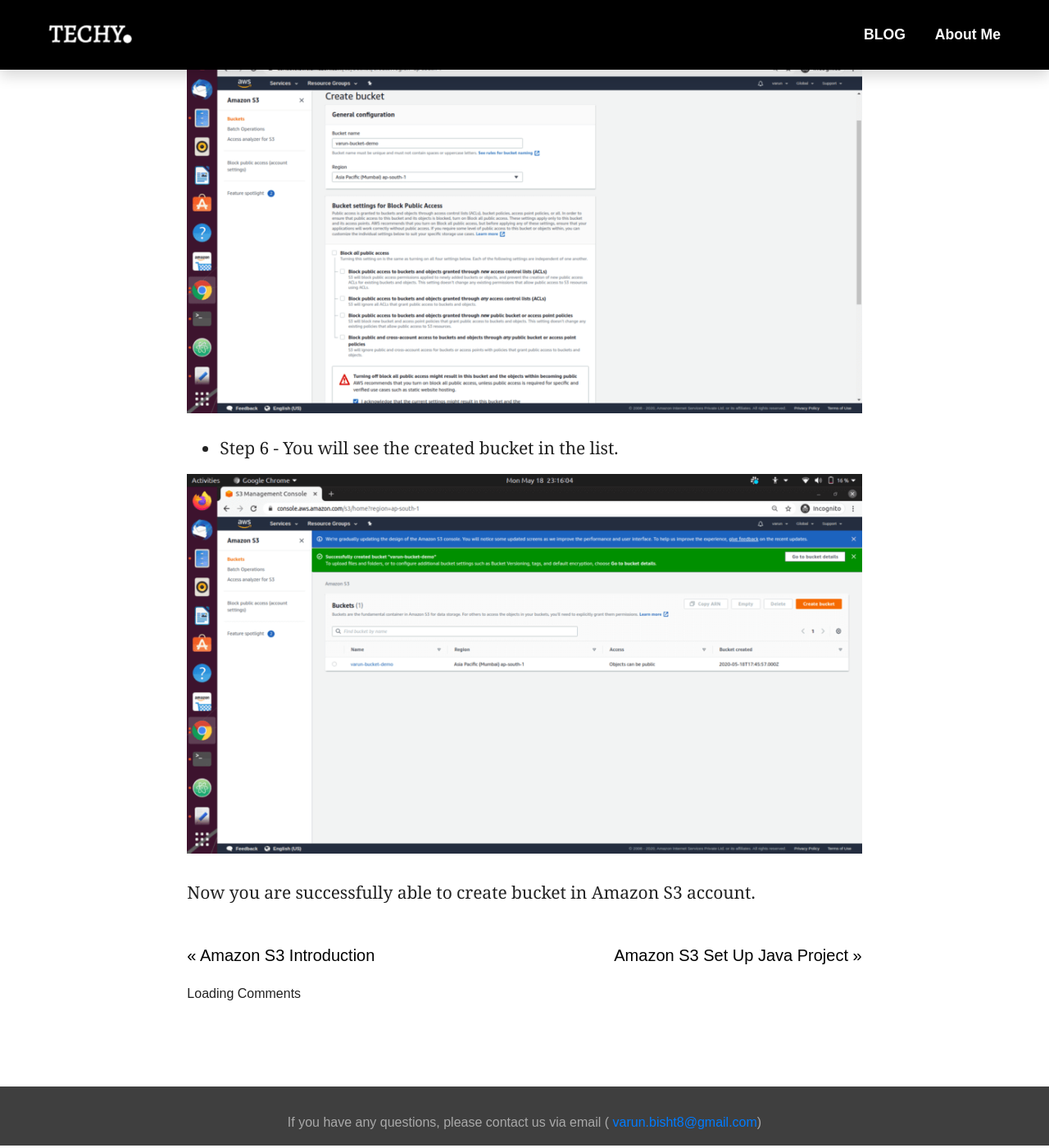
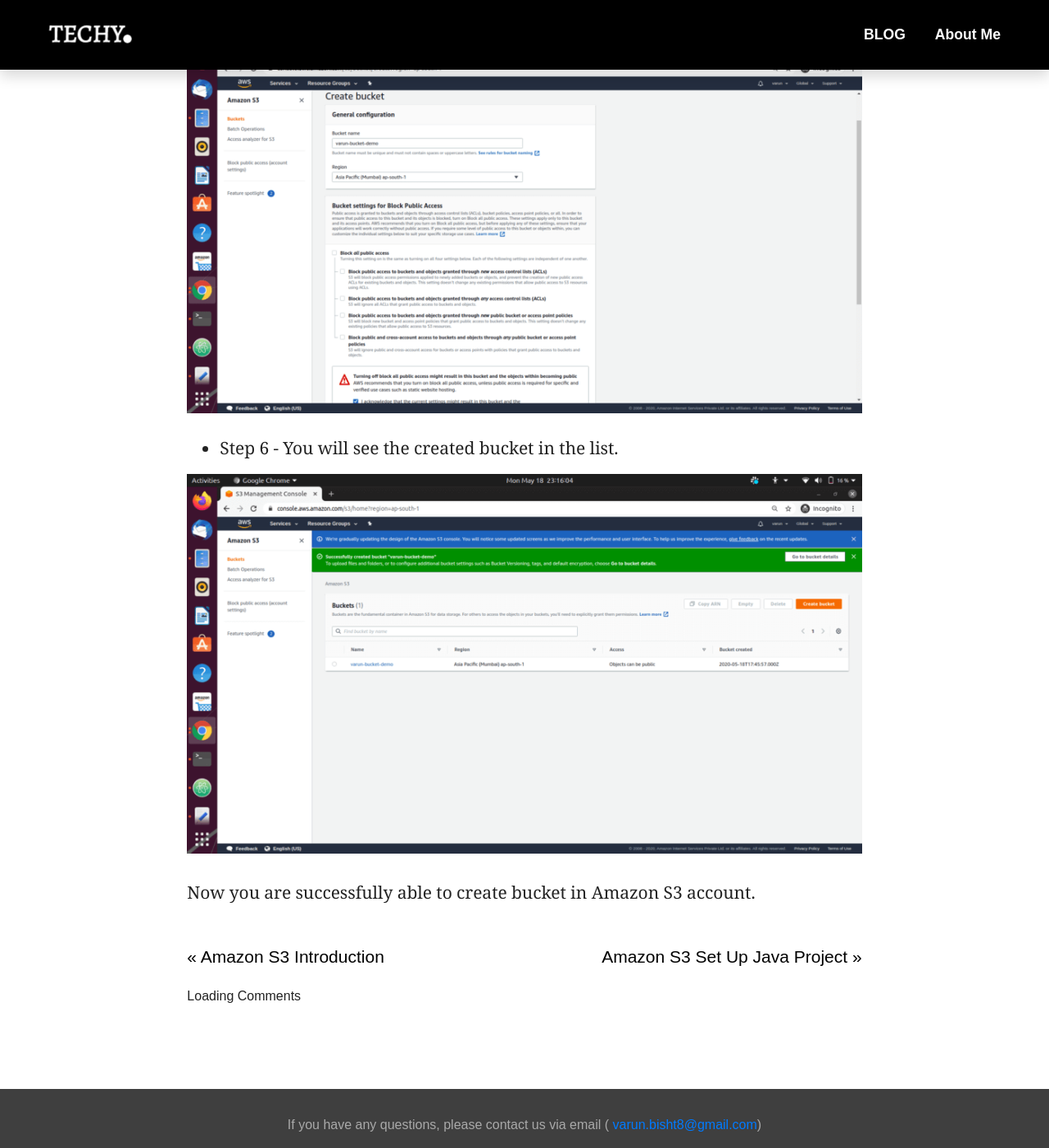
Before and after one commit to techypoint/techypoint.github.io, a Jekyll site: the page built from _posts/amazon-s3/2020-05-29-createABucket.md, in a window 1280 px wide and 1400 px high, scrolled down 2148 px. Shown: the whole window at 82% size. Built offline with Jekyll 4.4.1, drawn with Linux system fonts in a browser that asks for light colours; nearby versions of some CDN libraries; comment, search, counter and statistics services are not loaded.

Commit message:
changes size of text for responsiveness

```diff
--- a/assets/css/post/style.css
+++ b/assets/css/post/style.css
@@ -13,7 +13,7 @@
   display: block;
   width: auto;
   overflow: hidden;
-  font-size: 20px;
+  font-size: 16px;
   margin-top: 35px;
 }
 
@@ -189,18 +189,19 @@
 #mainContainer div#center #post-cont p{
   line-height: 32px;
   margin-top: 1em;
-  font-size: 21px;
+  font-size: 16px;
   letter-spacing: -0.003em;
   margin-bottom: -0.46em;
   font-family: medium-content-serif-font, Georgia, Cambria, "Times New Roman", Times, serif;
 }
+
 #mainContainer div#center #post-cont ul,#mainContainer div#center #post-cont ol{
 margin-top: 1rem !important;
 }
 
 #mainContainer div#center #post-cont li{
   line-height: 32px;
-  font-size: 21px;
+  font-size: 16px;
   letter-spacing: -0.003em;
   font-family: medium-content-serif-font, Georgia, Cambria, "Times New Roman", Times, serif;
 }
@@ -213,6 +214,7 @@
   margin-top: 1.95em !important;
   font-weight: 600 !important;
 }
+
 #mainContainer div#center #post-cont h3{
   margin-top: 1.95em !important;
   font-weight: 600 !important;
@@ -240,12 +242,18 @@
   div#left{
     display: none !important;
   }
+  #mainContainer div#center #post-cont p,#mainContainer div#center #post-cont li{
+    font-size: 21px;
+  }
 }
 
 /* Medium devices (landscape tablets, 768px and up) */
 @media only screen and (min-width: 768px) {
   div#left{
     display: block !important;
+  }
+  #mainContainer div#center #post-cont p,#mainContainer div#center #post-cont li,.PageNavigation{
+    font-size: 21px;
   }
 }
 
@@ -258,6 +266,9 @@
     font-size: 1.1em !important;
     /* color: #A9A9A9 !important; */
   }
+  #mainContainer div#center #post-cont p,#mainContainer div#center #post-cont li,.PageNavigation{
+    font-size: 21px;
+  }
 }
 
 /* Extra large devices (large laptops and desktops, 1200px and up) */
@@ -265,4 +276,7 @@
   div#left{
     display: block !important;
   }
+  #mainContainer div#center #post-cont p,#mainContainer div#center #post-cont li,.PageNavigation{
+    font-size: 21px;
+  }
 }
```
